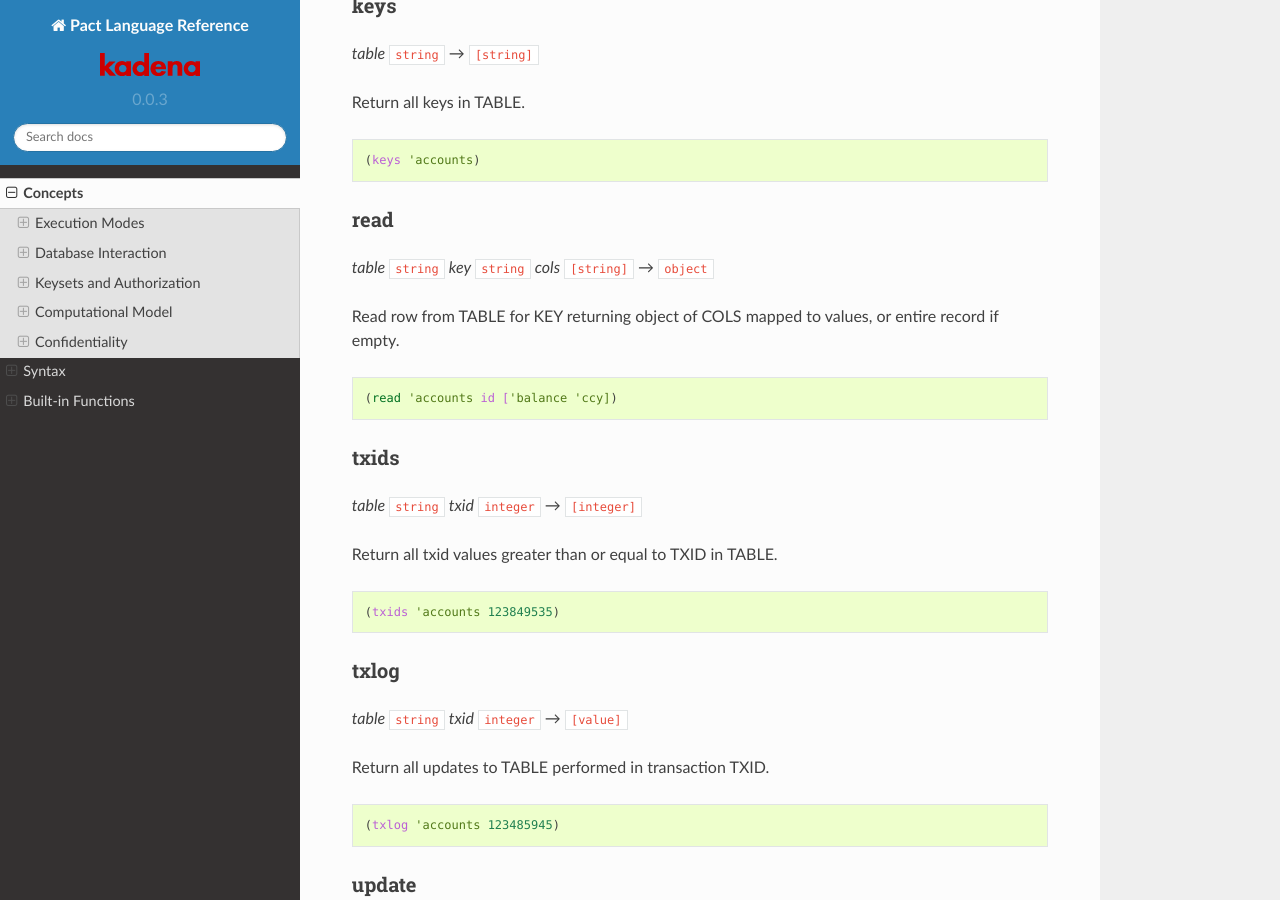
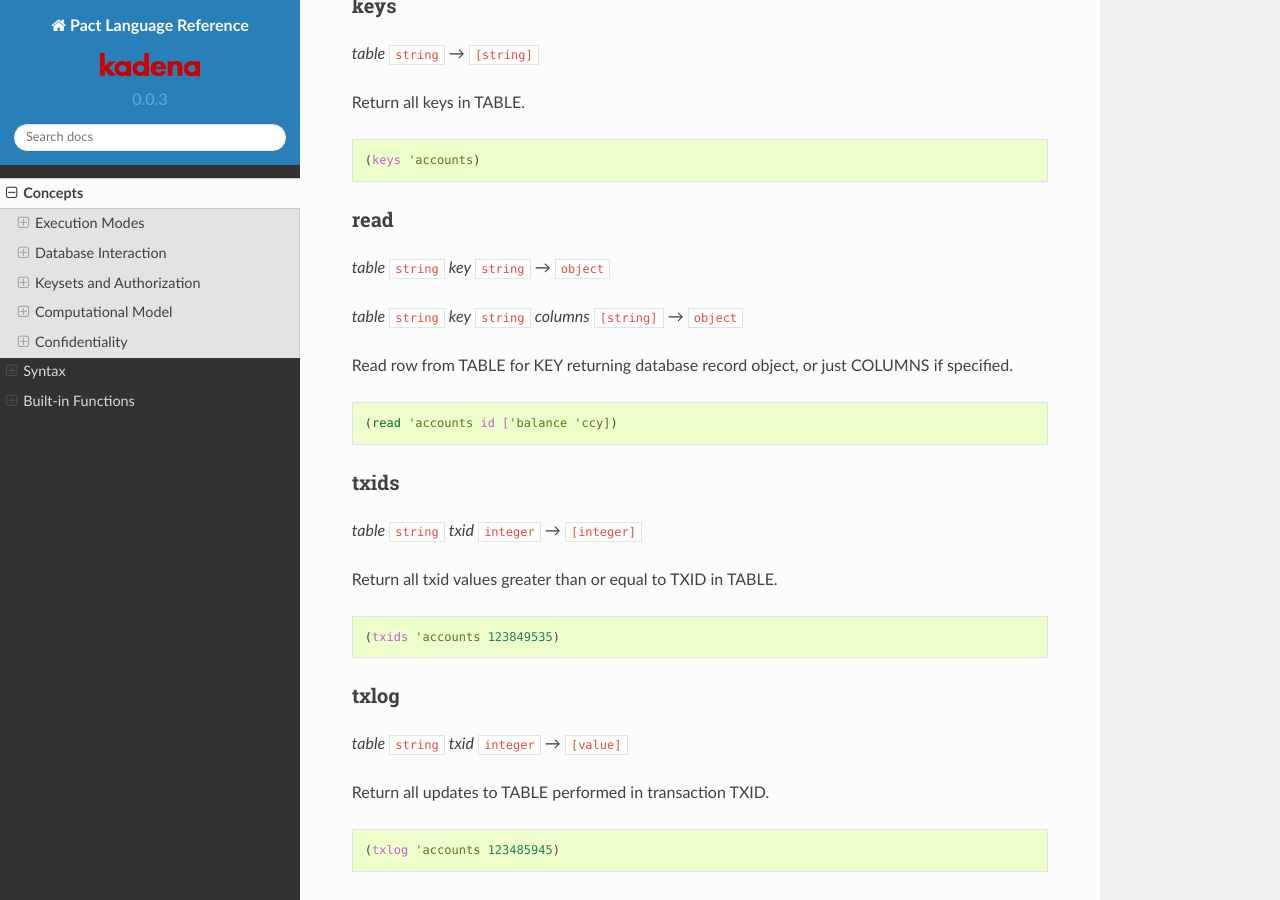
Before and after one commit to kadena-io/pact, a Sphinx documentation site: the page built from docs/pact-reference.rst, in a window 1280 px wide and 900 px high, scrolled down 20928 px. Built offline with Sphinx 7.4.7 and the Read the Docs theme 2.0.0, drawn with Linux system fonts in a browser that asks for light colours; some of the changed text lies outside the part shown.

Commit message:
TVar no longer typed; NonEmpty for fun types

```diff
--- a/docs/pact-reference.rst
+++ b/docs/pact-reference.rst
@@ -821,7 +821,7 @@ variables to values used in BODY.
 compose
 ~~~~~~~
 
-*x* ``function: [(x:<a>) -> <b>]`` *y* ``function: [(x:<b>) -> <c>]``
+*x* ``function: (x:<a>) -> <b>`` *y* ``function: (x:<b>) -> <c>``
 *value* ``<a>`` *→* ``<c>``
 
 Compose X and Y, such that X operates on VALUE, and Y on the results of
@@ -862,7 +862,7 @@ Fail transaction with MSG if TEST fails, or returns true.
 filter
 ~~~~~~
 
-*app* ``function: [(x:<a>) -> bool]`` *list* ``[<a>]`` *→* ``[<a>]``
+*app* ``function: (x:<a>) -> bool`` *list* ``[<a>]`` *→* ``[<a>]``
 
 Filter LIST by applying APP to each element to get a boolean determining
 inclusion.
@@ -875,8 +875,8 @@ inclusion.
 fold
 ~~~~
 
-*app* ``function: [(x:<b> y:<b>) -> <a>]`` *init* ``<a>``
-*list* ``[<b>]`` *→* ``<a>``
+*app* ``function: (x:<b> y:<b>) -> <a>`` *init* ``<a>`` *list* ``[<b>]``
+*→* ``<a>``
 
 Iteratively reduce LIST by applying APP to last result and element,
 starting with INIT.
@@ -1005,7 +1005,7 @@ Create list from ELEMS.
 map
 ~~~
 
-*app* ``function: [(x:<b>) -> <a>]`` *list* ``[<b>]`` *→* ``[<a>]``
+*app* ``function: (x:<b>) -> <a>`` *list* ``[<b>]`` *→* ``[<a>]``
 
 Apply elements in LIST as last arg to APP, returning list of results.
 
@@ -1157,10 +1157,13 @@ Return all keys in TABLE.
 read
 ~~~~
 
-*table* ``string`` *key* ``string`` *cols* ``[string]`` *→* ``object``
-
-Read row from TABLE for KEY returning object of COLS mapped to values,
-or entire record if empty.
+*table* ``string`` *key* ``string`` *→* ``object``
+
+*table* ``string`` *key* ``string`` *columns* ``[string]``
+*→* ``object``
+
+Read row from TABLE for KEY returning database record object, or just
+COLUMNS if specified.
 
 .. code:: lisp
 
```
Also changed, not shown: docs/pact-functions.md (+8 -6 lines), 11 other files.
